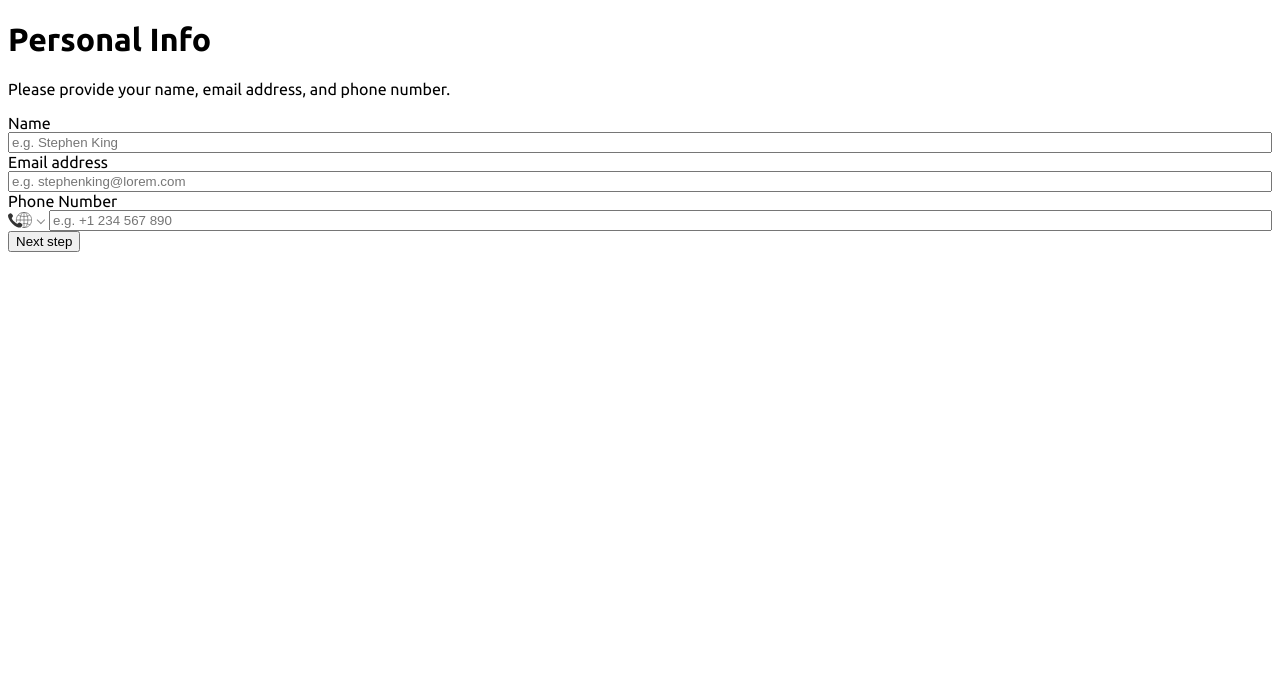
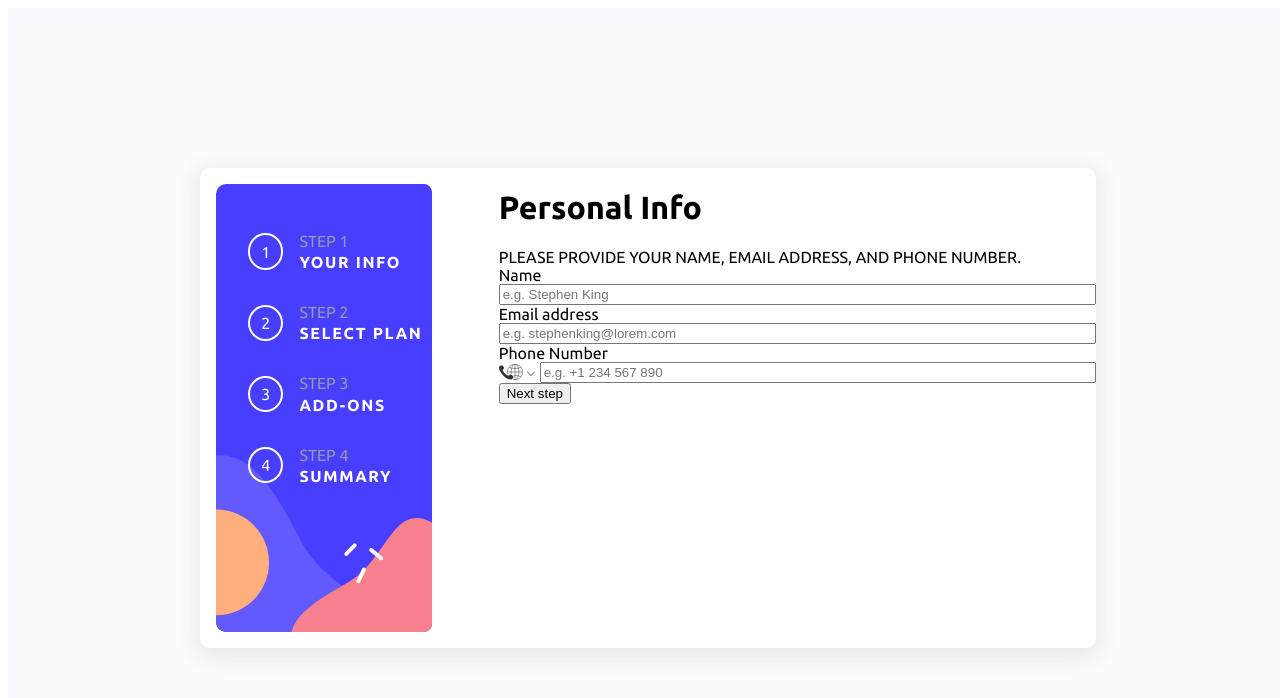
Before and after one commit to jakegodsall/multistep-form-frontend, a React (Create React App) app: page / in a window 1280 px wide. Shown: the top 698 px of the page. Built offline with nearby package versions, Linux system fonts and the light colour scheme.

Commit message:
added nav bar and all appropriate styling

```diff
--- a/src/App.js
+++ b/src/App.js
@@ -1,9 +1,17 @@
 import React from 'react';
 
-import YourInfoForm from './components/Form/YourInfoForm';
+import FormNav from './components/FormNav/FormNav';
+import Form from './components/Form/Form';
+
+import styles from './App.module.css';
 
 const App = () => {
-    return <YourInfoForm></YourInfoForm>;
+    return (
+        <main className={styles.container}>
+            <FormNav></FormNav>
+            <Form></Form>
+        </main>
+    );
 };
 
 export default App;
--- /dev/null
+++ b/src/App.module.css
@@ -0,0 +1,10 @@
+.container {
+    width: 70%;
+    height: 60%;
+    display: grid;
+    grid-template-rows: 1fr;
+    grid-template-columns: 1fr 2fr;
+    background-color: hsl(0, 0%, 100%);
+    border-radius: 10px;
+    box-shadow: 0px 5px 20px 5px rgb(234, 234, 234);
+}
--- /dev/null
+++ b/src/components/Form/Form.js
@@ -0,0 +1,15 @@
+import React from 'react';
+
+import YourInfoFormSection from './YourInfoFormSection';
+
+import styles from './Form.module.css';
+
+const Form = () => {
+    return (
+        <form>
+            <YourInfoFormSection></YourInfoFormSection>
+        </form>
+    );
+};
+
+export default Form;
--- a/src/components/Form/YourInfoForm.js
+++ b/src/components/Form/YourInfoFormSection.js
@@ -1,5 +1,5 @@
 import React, { useState } from 'react';
-import styles from './YourInfoForm.module.css';
+import styles from './YourInfoFormSection.module.css';
 
 import 'react-phone-number-input/style.css';
 import PhoneInput from 'react-phone-number-input';
@@ -61,12 +61,12 @@
         setEnteredNumberTouched(true);
     };
 
-    const submitFormHandler = (e) => {
-        e.preventDefault();
-    };
+    // const submitFormHandler = (e) => {
+    //     e.preventDefault();
+    // };
 
     return (
-        <form onSubmit={submitFormHandler}>
+        <div className={styles.formSection}>
             <h1>Personal Info</h1>
             <p>Please provide your name, email address, and phone number.</p>
             <div className={styles.formElement}>
@@ -107,7 +107,7 @@
             </div>
 
             <button type='submit'>Next step</button>
-        </form>
+        </div>
     );
 };
 
--- /dev/null
+++ b/src/components/FormNav/FormNav.js
@@ -0,0 +1,23 @@
+import React from 'react';
+
+import FormNavItem from './FormNavItem';
+
+import styles from './FormNav.module.css';
+
+const steps = ['your info', 'select plan', 'add-ons', 'summary'];
+
+const FormNav = () => {
+    return (
+        <nav className={styles.formNav}>
+            <ul>
+                <li>
+                    {steps.map((step, idx) => (
+                        <FormNavItem key={idx} number={idx + 1} title={step} />
+                    ))}
+                </li>
+            </ul>
+        </nav>
+    );
+};
+
+export default FormNav;
--- /dev/null
+++ b/src/components/FormNav/FormNav.module.css
@@ -0,0 +1,8 @@
+.formNav {
+    margin: 1rem;
+    border-radius: 10px;
+    background-image: url('../../assets/images/bg-sidebar-desktop.svg');
+    background-size: contain;
+    background-repeat: no-repeat;
+    padding: 2rem;
+}
--- /dev/null
+++ b/src/components/FormNav/FormNavItem.js
@@ -0,0 +1,17 @@
+import React from 'react';
+
+import styles from './FormNavItem.module.css';
+
+const FormNavItem = (props) => {
+    return (
+        <div className={styles.formNavItem}>
+            <div className={styles.circle}>{props.number}</div>
+            <div className={styles.textContent}>
+                <p className={styles.step}>Step {props.number}</p>
+                <p className={styles.title}>{props.title}</p>
+            </div>
+        </div>
+    );
+};
+
+export default FormNavItem;
--- /dev/null
+++ b/src/components/FormNav/FormNavItem.module.css
@@ -0,0 +1,27 @@
+.formNavItem {
+    display: flex;
+    align-items: center;
+    color: hsl(0, 0%, 100%);
+    margin-bottom: 2rem;
+}
+
+.circle {
+    padding: 0.45rem 0.7rem;
+    border-radius: 50%;
+    border: 2px solid hsl(0, 0%, 100%);
+    margin-right: 1rem;
+}
+
+p {
+    margin: 0;
+    text-transform: uppercase;
+}
+
+.step {
+    color: hsl(231, 11%, 63%);
+}
+.title {
+    font-weight: bolder;
+    letter-spacing: 0.1rem;
+    margin-top: 0.2rem;
+}
--- a/src/index.css
+++ b/src/index.css
@@ -3,3 +3,21 @@
 :root {
     font-family: 'Ubuntu', sans-serif;
 }
+
+#root {
+    width: 100vw;
+    height: 100vh;
+    display: flex;
+    flex-direction: column;
+    align-items: center;
+    justify-content: center;
+    background-color: hsl(231, 100%, 99%);
+
+    box-sizing: border-box;
+}
+
+ul,
+li {
+    list-style-type: none;
+    padding-left: 0;
+}
```
Also changed, not shown: src/App.css (added), src/components/Form/Form.module.css (added), src/components/Form/YourInfoFormSection.module.css (renamed from src/components/Form/YourInfoForm.module.css).
